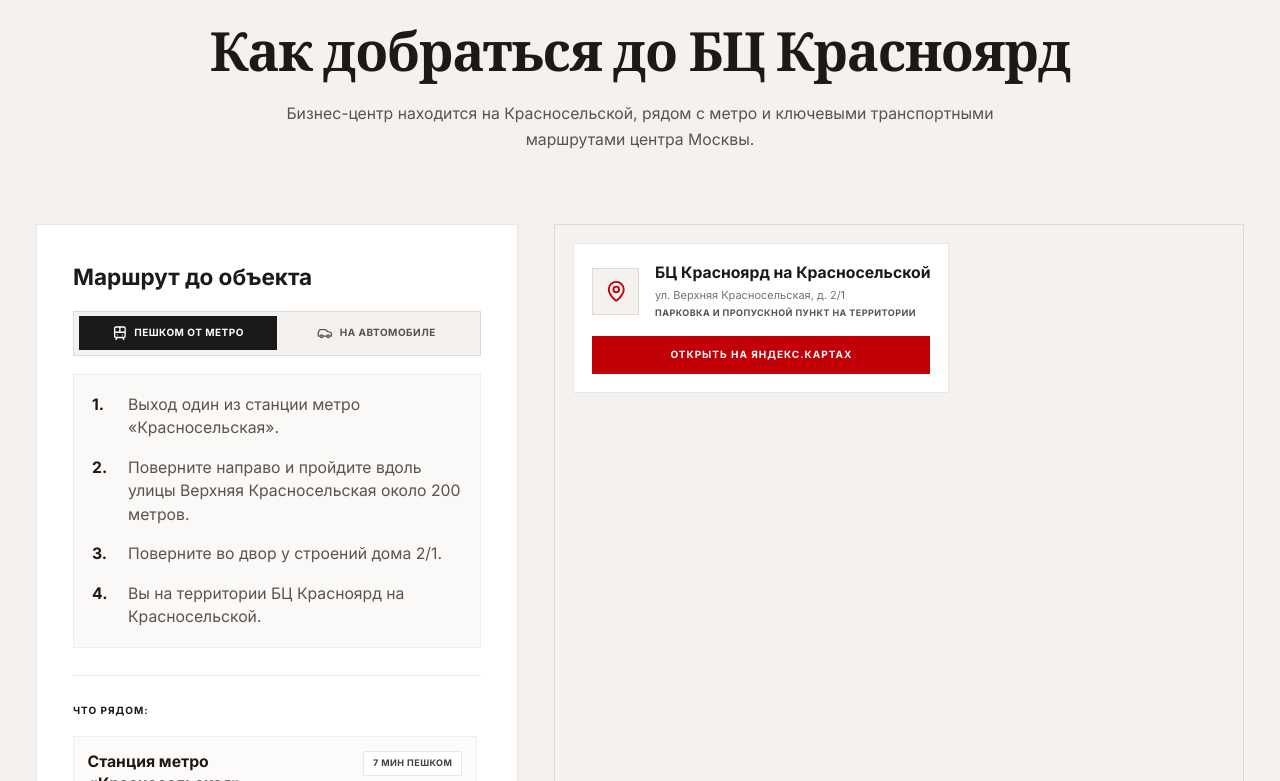
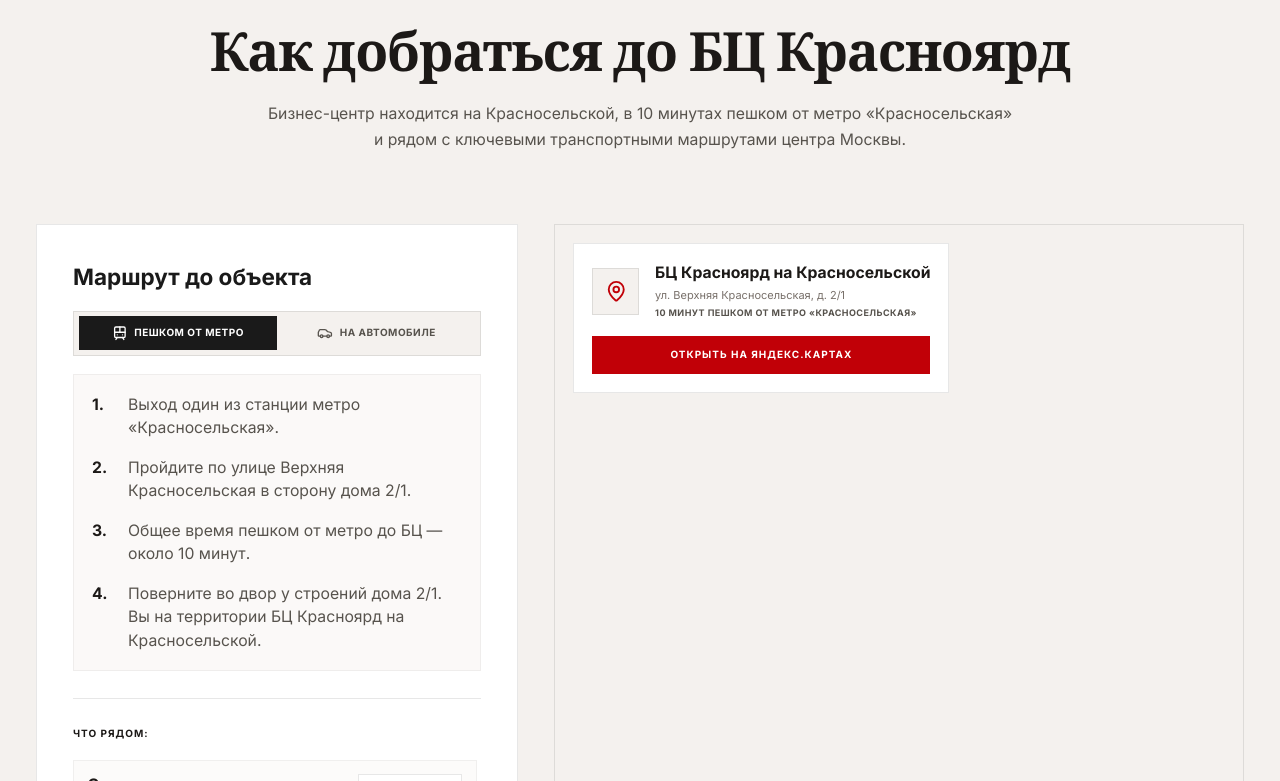
Before and after one commit to 6498314-stack/bc_site, a React (Vite) app: page / in a window 1280 px wide. Shown: the part 8139-8920 px from the top of the page. Built offline with nearby package versions, Linux system fonts and the light colour scheme.

Commit message:
Update map section metro walking time

```diff
--- a/src/components/InteractiveMap.tsx
+++ b/src/components/InteractiveMap.tsx
@@ -6,9 +6,9 @@
 
   const walkSteps = [
     { text: 'Выход один из станции метро «Красносельская».' },
-    { text: 'Поверните направо и пройдите вдоль улицы Верхняя Красносельская около 200 метров.' },
-    { text: 'Поверните во двор у строений дома 2/1.' },
-    { text: 'Вы на территории БЦ Красноярд на Красносельской.' }
+    { text: 'Пройдите по улице Верхняя Красносельская в сторону дома 2/1.' },
+    { text: 'Общее время пешком от метро до БЦ — около 10 минут.' },
+    { text: 'Поверните во двор у строений дома 2/1. Вы на территории БЦ Красноярд на Красносельской.' }
   ];
 
   const carRoutes = [
@@ -18,7 +18,7 @@
   ];
 
   const nearbyPlaces = [
-    { name: 'Станция метро «Красносельская»', distance: '7 мин пешком', description: 'Удобная связь с центром и Сокольнической линией.' },
+    { name: 'Станция метро «Красносельская»', distance: '10 мин пешком', description: 'Удобная связь с центром и Сокольнической линией.' },
     { name: 'Кафе-столовая на территории', distance: '1 мин', description: 'Ежедневные обеды и быстрый формат питания для сотрудников.' },
     { name: 'Площадь трех вокзалов', distance: '14 мин пешком', description: 'Ленинградский, Ярославский и Казанский вокзалы рядом.' },
     { name: 'Парковка на территории', distance: '0 мин', description: 'Закрытая охраняемая парковка для арендаторов.' },
@@ -38,7 +38,7 @@
             Как добраться до БЦ Красноярд
           </h2>
           <p className="text-stone-600 font-sans text-xs md:text-sm leading-relaxed max-w-2xl mx-auto">
-            Бизнес-центр находится на Красносельской, рядом с метро и ключевыми транспортными маршрутами центра Москвы.
+            Бизнес-центр находится на Красносельской, в 10 минутах пешком от метро «Красносельская» и рядом с ключевыми транспортными маршрутами центра Москвы.
           </p>
         </div>
 
@@ -133,7 +133,7 @@
                 <div className="text-left space-y-0.5">
                   <span className="font-sans font-bold text-stone-900 text-sm block">БЦ Красноярд на Красносельской</span>
                   <span className="text-stone-500 font-sans text-[11px] block">ул. Верхняя Красносельская, д. 2/1</span>
-                  <span className="text-stone-600 text-[9px] font-sans font-bold block uppercase tracking-wider">Парковка и пропускной пункт на территории</span>
+                  <span className="text-stone-600 text-[9px] font-sans font-bold block uppercase tracking-wider">10 минут пешком от метро «Красносельская»</span>
                 </div>
               </div>
 
```
